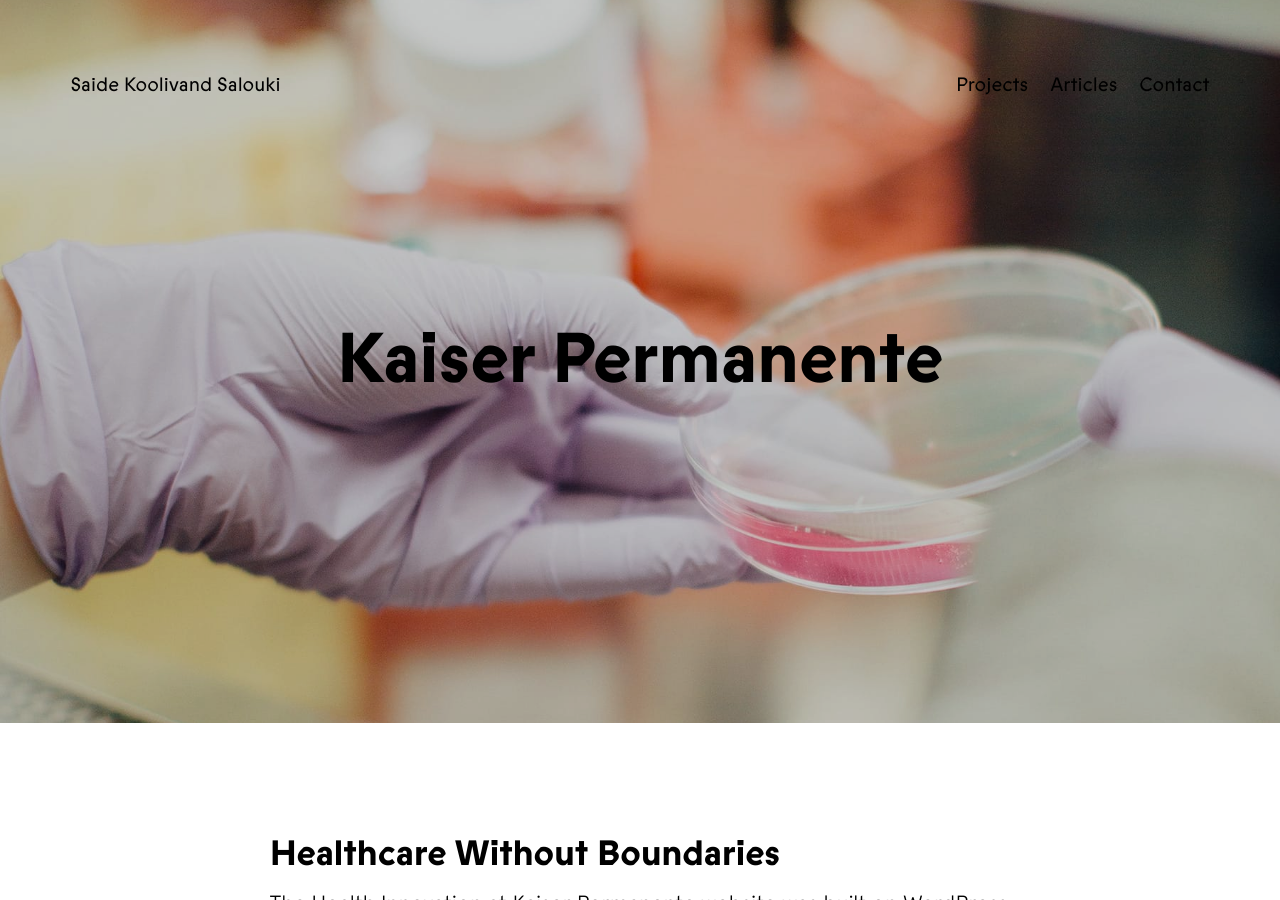
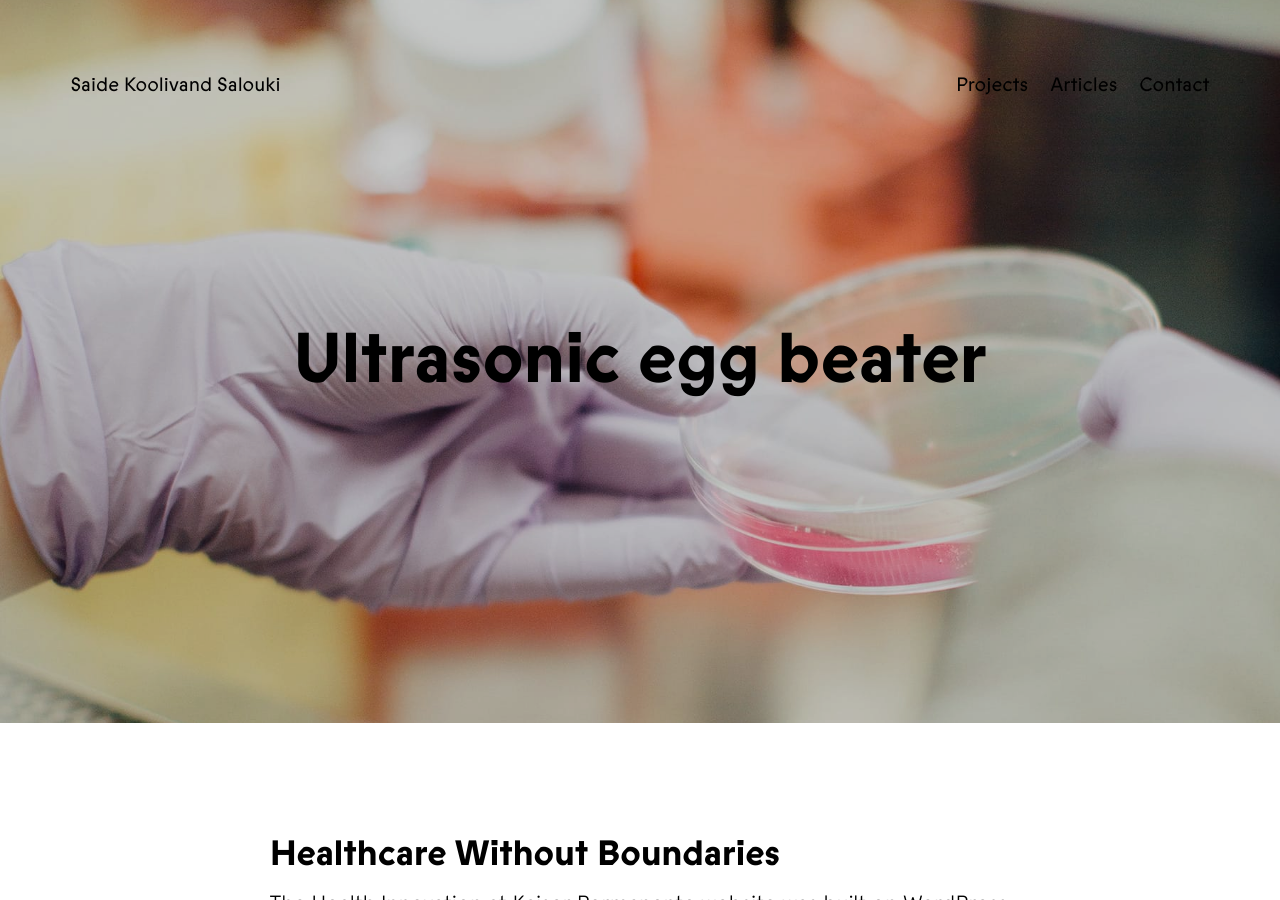
Before and after one commit to thomasvaeth/thomasvaeth.github.io, a Jekyll site: the page built from _work/utrasonic-egg-beater .html, in a window 1280 px wide and 900 px high. Built offline with Jekyll 4.4.1, drawn with Linux system fonts in a browser that asks for light colours.

Commit message:
Update and rename kaiser-permanente.html to utrasonic-egg-beater .html

```diff
--- a/_work/kaiser-permanente.html
+++ b/_work/utrasonic-egg-beater .html
@@ -1,10 +1,10 @@
 ---
 layout: work
-title: "Kaiser Permanente"
+title: "Ultrasonic egg beater "
 description:
 image: /assets/images/work/kaiser-permanente/mast.jpg
 order: 4
-link_description: "Website development for the Health Innovation team"
+link_description: "Details about Ultrasonic egg beater (Thesis Project)"
 link_image: /assets/images/work/kaiser-permanente/link.jpg
 link_video:
 ---
```
